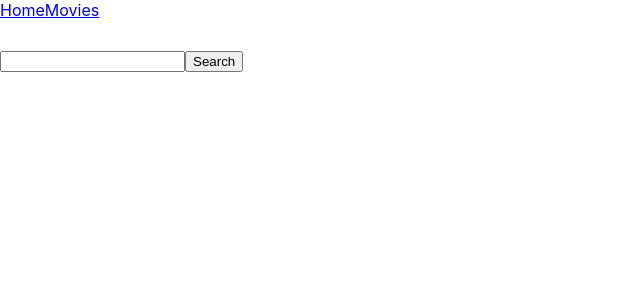
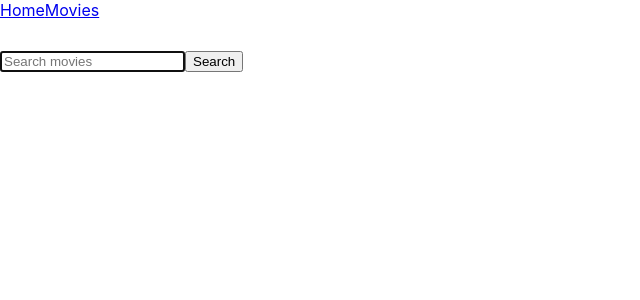
Before and after one commit to Psycameron/goit-react-hw-05-movies, a React (Create React App) app: page /goit-react-hw-05-movies/movies in a window 1280 px wide. Shown: the top 300 px of the page, without its empty margins (0-640 px from the left). Built offline with nearby package versions, Linux system fonts and the light colour scheme.

Commit message:
Added movies  search

```diff
--- a/src/components/App.jsx
+++ b/src/components/App.jsx
@@ -8,16 +8,7 @@ import Reviews from './Reviews/Reviews';
 
 export const App = () => {
   return (
-    <div
-    // style={{
-    //   height: '100vh',
-    //   display: 'flex',
-    //   justifyContent: 'center',
-    //   alignItems: 'center',
-    //   fontSize: 40,
-    //   color: '#010101',
-    // }}
-    >
+    <div>
       <header>
         <nav style={{ height: 50 }}>
           <Link to="/">Home</Link>
--- a/src/components/services/fetchMovies.js
+++ b/src/components/services/fetchMovies.js
@@ -16,3 +16,15 @@ export async function fetchPopularMovies() {
     console.log(`🚀 ~ fetchPopularMovies ~ error:`, error);
   }
 }
+
+export async function fetchSearchMovies(query) {
+  try {
+    const response = `search/movie?query=${query}&api_key=${API_KEY}`;
+
+    const { data } = await axios.get(response);
+
+    return data;
+  } catch (error) {
+    console.log(`🚀 ~ fetchPopularMovies ~ error:`, error);
+  }
+}
--- a/src/pages/Movies.jsx
+++ b/src/pages/Movies.jsx
@@ -1,12 +1,66 @@
-import React from 'react';
+import { useState } from 'react';
+import { Link } from 'react-router-dom';
+
+import { fetchSearchMovies } from 'components/services/fetchMovies';
+
+import css from './Movies.module.css';
 
 export default function Movies() {
+  const [hits, setHits] = useState([]);
+  const [query, setQuery] = useState('');
+
+  const fetchData = async () => {
+    try {
+      const { results } = await fetchSearchMovies(query);
+
+      setHits(results);
+    } catch (error) {
+      console.log(`🚀 ~ fetchData ~ error:`, error);
+    }
+  };
+
+  const handleQueryChange = e => {
+    setQuery(e.currentTarget.value.toLowerCase());
+  };
+
+  const handlerSearchSubmit = e => {
+    e.preventDefault();
+
+    if (query.trim() === '') {
+      return alert('Введи запрос для поиска');
+    }
+
+    fetchData();
+
+    setQuery('');
+  };
+
   return (
     <>
-      <label>
-        <input type="text" />
-      </label>
-      <button type="submit">Search</button>
+      <form className={css.SearchForm} onSubmit={handlerSearchSubmit}>
+        <input
+          className={css.SearchFormInput}
+          type="text"
+          autoComplete="off"
+          autoFocus
+          placeholder="Search movies"
+          value={query}
+          onChange={handleQueryChange}
+        />
+
+        <button type="submit" className={css.SearchFormButton}>
+          <span className={css.SearchFormButtonLabel}>Search</span>
+        </button>
+      </form>
+      <ul>
+        {hits.map(({ title, id }) => {
+          return (
+            <li key={id}>
+              <Link to={`/movies/${id}`}>{title}</Link>
+            </li>
+          );
+        })}
+      </ul>
     </>
   );
 }
```
Also changed, not shown: src/pages/Home.module.css (added), src/pages/Movies.module.css (added).
